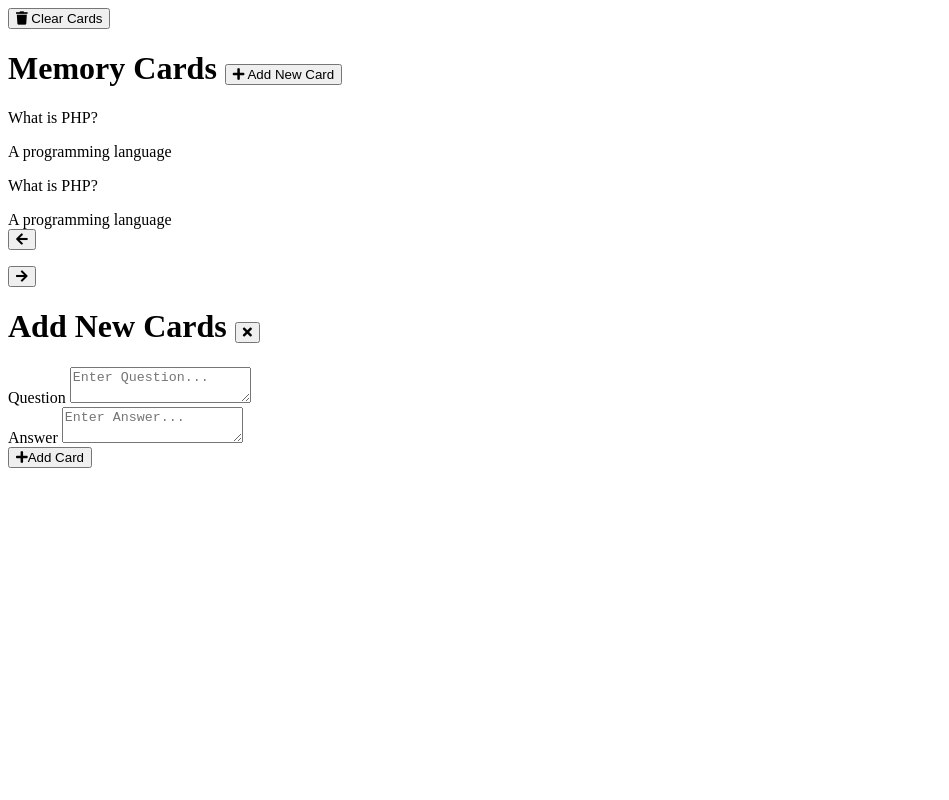
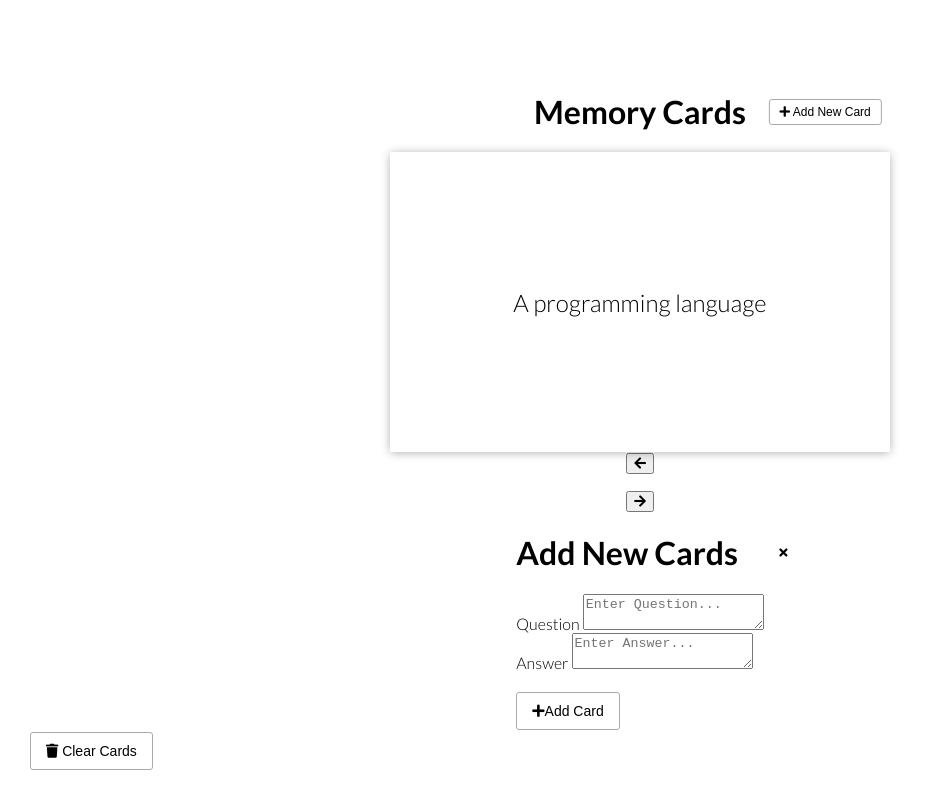
Before and after one commit to Svejdam13/MemoryCards, a plain HTML site: page index.html in a window 1280 px wide. Shown: the whole page, without its empty margins (0-949 px from the left). Drawn offline with Linux system fonts and the light colour scheme.

Commit message:
style.css

```diff
--- a/style.css
+++ b/style.css
@@ -2,4 +2,86 @@
 
 * {
   box-sizing: border-box;
+  outline: none;
 }
+body{
+  background-color: #fff;
+  display: flex;
+  flex-direction: column;
+  align-items: center;
+  justify-content: center;
+  height: 100vh;
+  margin: 0;
+  overflow: hidden;
+  font-family: 'Lato', sans-serif;
+}
+
+h1{
+  position: relative;
+}
+h1 button{
+  position: absolute;
+  right: 0;
+  transform: translate(120%, -50%);
+  z-index: 2;
+}
+.btn{
+  background-color: #fff;
+  border: 1px solid #aaa;
+  border-radius: 3px;
+  font-size: 14px;
+  margin-top: 20px;
+  padding: 10px 15px;
+}
+.btn-small{
+  font-size: 12px;
+  padding: 5px 10px;
+}
+.btn-ghost{
+  border: 0;
+  background-color: transparent;
+}
+.clear{
+  position: absolute;
+  bottom: 30px;
+  left: 30px;
+}
+.cards{
+  perspective: 1000px;
+  position: relative;
+  height: 300px;
+  width: 500px;
+  max-width: 100%;
+}
+.card{
+  position: absolute;
+  opacity: 0;
+  font-size: 1.5em;
+  left: 0;
+  height: 100%;
+  width: 100%;
+}
+.card.active{
+  cursor: pointer;
+  opacity: 1;
+  z-index: 10;
+}
+.inner-card{
+  box-shadow: 0 1px 10px rgba(0,0,0,0.3);
+  border-radius: 4px;
+  height: 100%;
+  width: 100%;
+  position: relative;
+}
+.inner-card-front,
+.inner-card-back{
+  position: absolute;
+  top: 0;
+  left: 0;
+  display: flex;
+  align-items: center;
+  justify-content: center;
+  height: 100%;
+  width: 100%;
+  background: #fff;
+}
```
